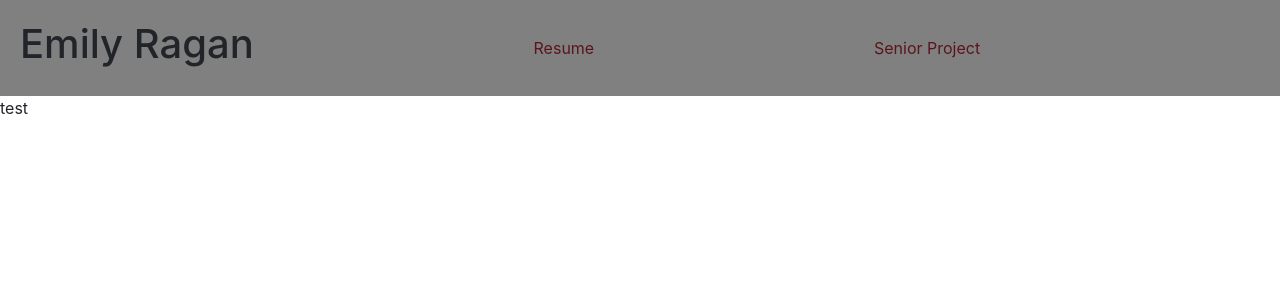
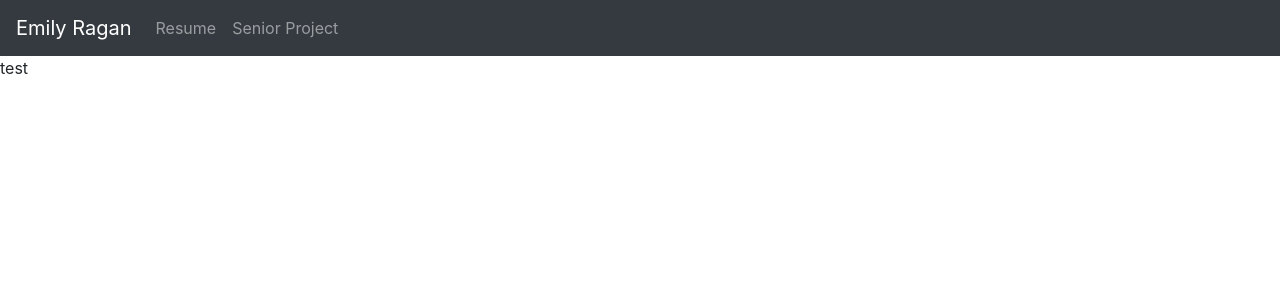
Before and after one commit to EmilyRagan/personal-site, a Next.js app: page / in a window 1280 px wide. Shown: the top 300 px of the page. Built offline with nearby package versions, Linux system fonts and the light colour scheme.

Commit message:
use react-bootstrap nav bar

```diff
--- a/pages/_app.tsx
+++ b/pages/_app.tsx
@@ -1,17 +1,19 @@
 import 'bootstrap/dist/css/bootstrap.min.css';
 import type { AppProps } from 'next/app';
-import Link from 'next/link';
 import React from 'react';
+import { Nav, Navbar } from 'react-bootstrap';
 import './index.css';
 
 function MyApp({ Component, pageProps }: AppProps) {
     return (
         <div style={{ alignItems: 'stretch', display: 'flex', flexDirection: 'column', flexGrow: 1 }}>
-            <div style={{ alignItems: 'center', backgroundColor: 'gray', display: 'flex', padding: 20 }}>
-                <h1 className='mr-auto'>Emily Ragan</h1>
-                <Link href='/resume'><a className='mr-auto' style={{ color: '#5a151c' }}>Resume</a></Link>
-                <Link href='/seniorproject'><a className='mr-auto' style={{ color: '#5a151c' }}>Senior Project</a></Link>
-            </div>
+            <Navbar bg='dark' variant='dark'>
+                <Navbar.Brand>Emily Ragan</Navbar.Brand>
+                <Nav className='mr-auto'>
+                    <Nav.Link href='/resume'>Resume</Nav.Link>
+                    <Nav.Link href='/seniorproject'>Senior Project</Nav.Link>
+                </Nav>
+            </Navbar>
             <Component {...pageProps} />
         </div>
     );
```
